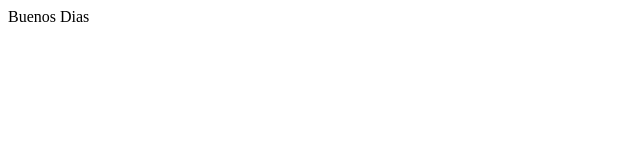
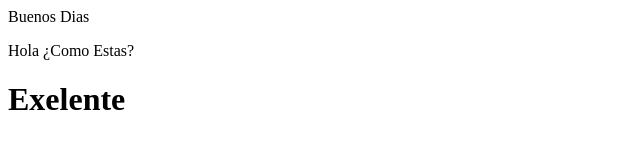
Before and after one commit to YulianPerez/repositorioadsi, a plain HTML site: page index.html in a window 1280 px wide. Shown: the whole page, without its empty margins (0-640 px from the left). Drawn offline with Linux system fonts and the light colour scheme.

Commit message:
Agregando Código

```diff
--- a/index.html
+++ b/index.html
@@ -9,6 +9,8 @@
 <body>
 
     Buenos Dias
+    <p>Hola ¿Como Estas?</p>
+    <h1>Exelente</h1>
 
 </body>
 </html>
```
